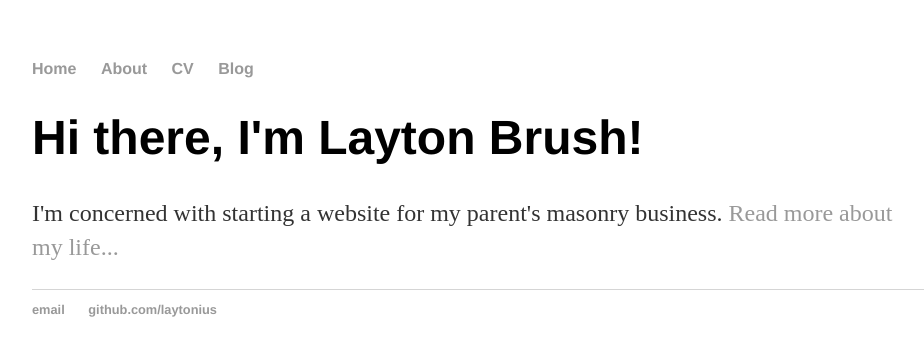
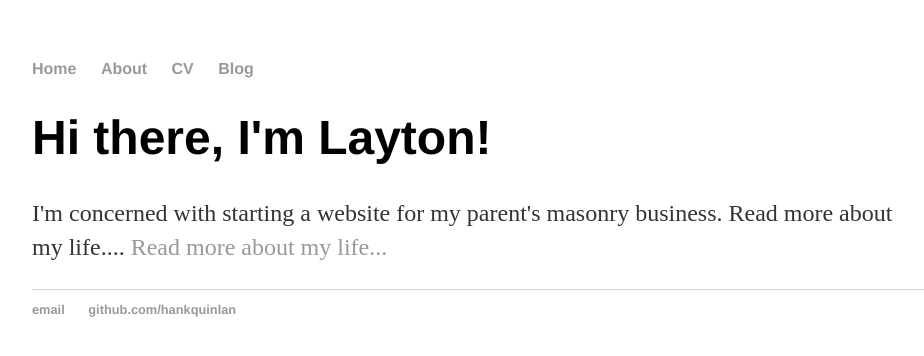
Before and after one commit to Laytonius/laytonius.github.io, a Jekyll site: the page built from index.html, in a window 1280 px wide. Shown: the top 356 px of the page, without its empty margins (160-1084 px from the left). Built offline with Jekyll 4.4.1, drawn with Linux system fonts in a browser that asks for light colours.

Commit message:
Update index.html

```diff
--- a/index.html
+++ b/index.html
@@ -1,30 +1,8 @@
-<!DOCTYPE html>
-<html>
-	<head>
-		<title>Layton Brush, DOGMAN</title>
-		<!-- link to main stylesheet -->
-		<link rel="stylesheet" type="text/css" href="/css/main.css">
-	</head>
-	<body>
-		<nav>
-    		<ul>
-        		<li><a href="/">Home</a></li>
-	        	<li><a href="/about">About</a></li>
-        		<li><a href="/cv">CV</a></li>
-        		<li><a href="/blog">Blog</a></li>
-    		</ul>
-		</nav>
-		<div class="container">
-    		<div class="blurb">
-        		<h1>Hi there, I'm Layton Brush!</h1>
-				<p>I'm concerned with starting a website for my parent's masonry business. <a href="/about">Read more about my life...</a></p>
-    		</div><!-- /.blurb -->
-		</div><!-- /.container -->
-		<footer>
-    		<ul>
-        		<li><a href="mailto:laytonb21@gmail.com">email</a></li>
-        		<li><a href="https://github.com/laytonius">github.com/laytonius</a></li>
-			</ul>
-		</footer>
-	</body>
-</html>
+---
+layout: default
+title: Layton Brush, DOGMAN
+---
+<div class="blurb">
+	<h1>Hi there, I'm Layton!</h1>
+	<p>I'm concerned with starting a website for my parent's masonry business. Read more about my life.... <a href="/about">Read more about my life...</a></p>
+</div><!-- /.blurb -->
```
